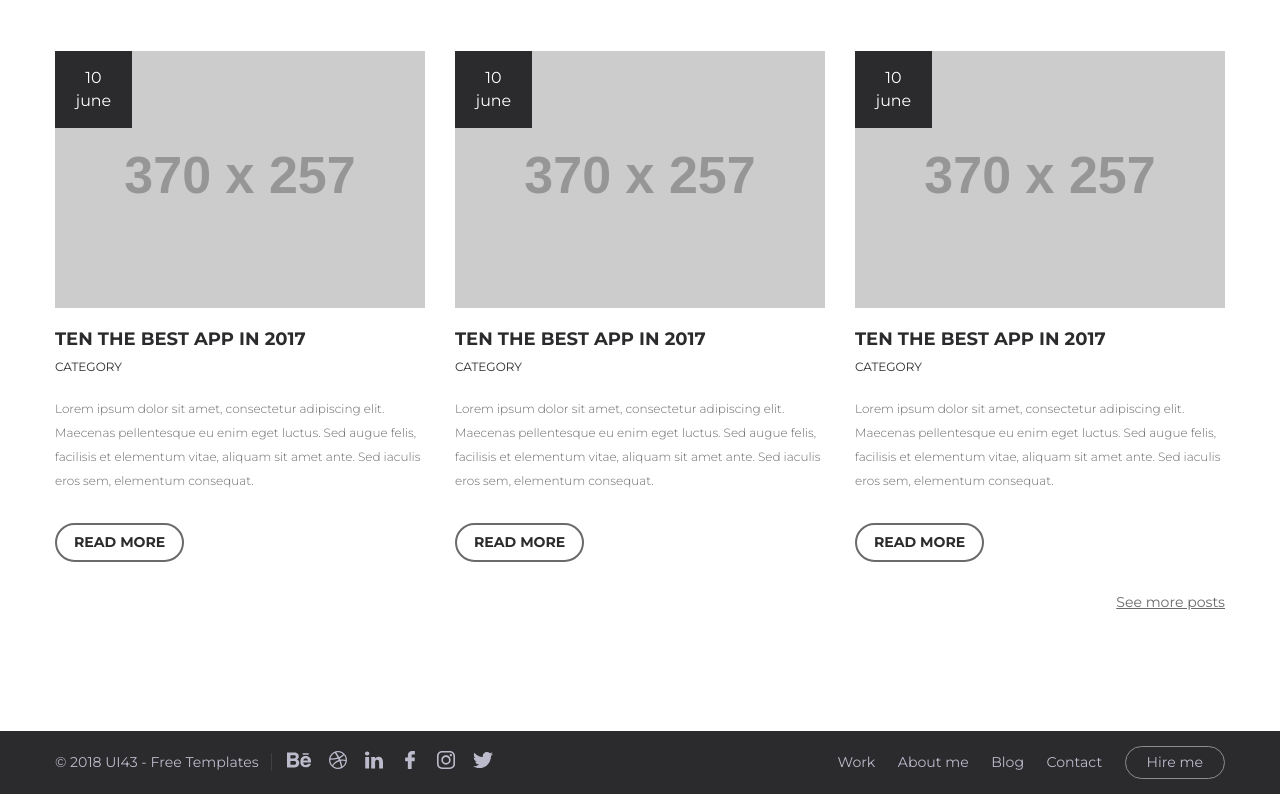
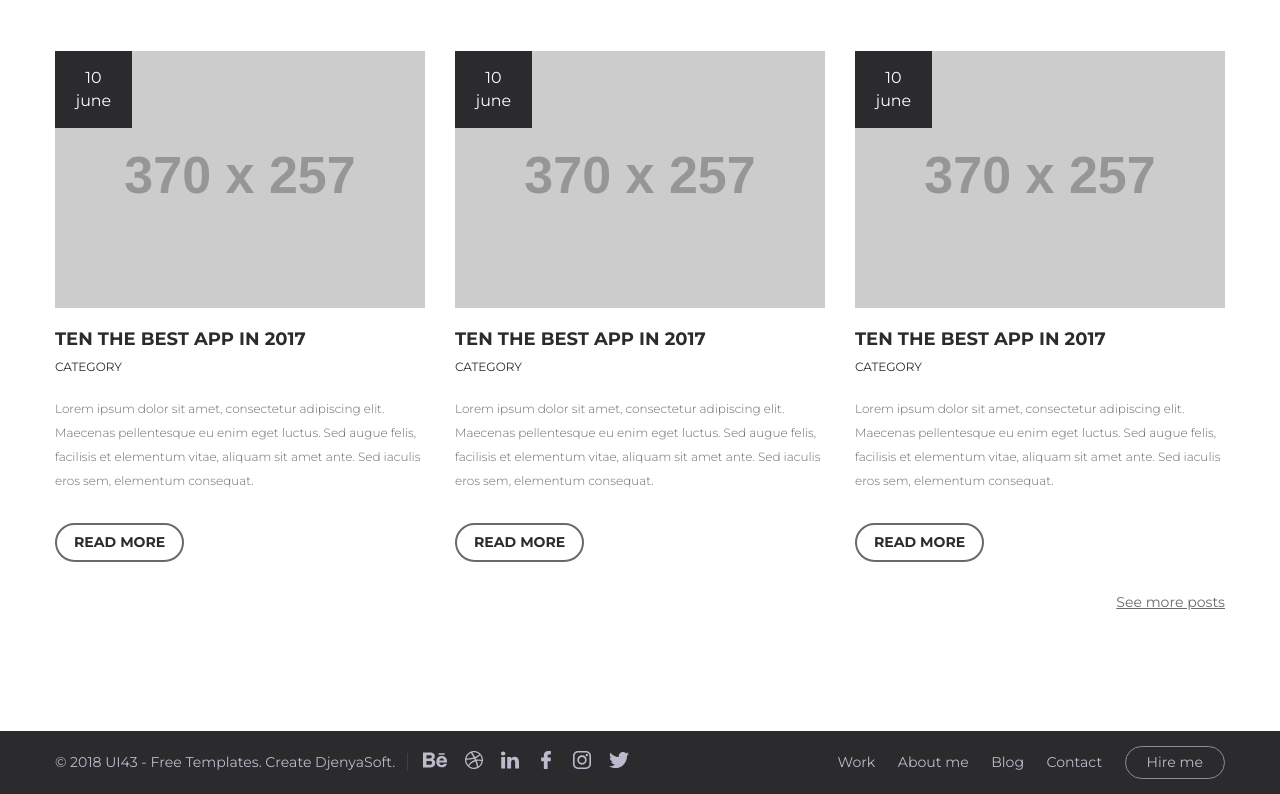
Before and after one commit to Djenya/LandingPage-DesignerPortfolio, a plain HTML site: page index.html in a window 1280 px wide. Shown: the part 2947-3741 px from the top of the page. Drawn offline with nearby package versions, Linux system fonts and the light colour scheme; placeholder pictures from the web are drawn by us; files whose address does not match are found by name.

Commit message:
Update index.html

```diff
--- a/index.html
+++ b/index.html
@@ -3,7 +3,7 @@
 <head>
     <meta charset="UTF-8">
     <meta name="viewport" content="width=device-width, initial-scale=1">
-    <title>Portfolio</title>
+    <title>Portfolio | DjenyaSoft</title>
 
     <link href="https://fonts.googleapis.com/css?family=Montserrat:200,300,300i,400,700&display=swap" rel="stylesheet">
     <link rel="stylesheet" href="css/style.css">
@@ -381,7 +381,7 @@
         <div class="footer__inner">
             <div class="footer__credits">
                 <div class="footer__copyright">
-                    &copy; 2018 UI43 - Free Templates
+                    &copy; 2018 UI43 - Free Templates. Create DjenyaSoft.
                 </div>
 
                 <div class="footer__social">
```
